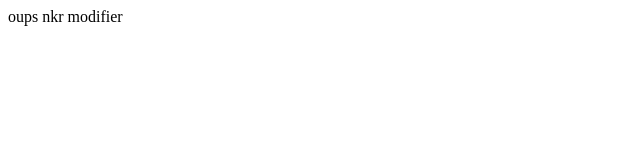
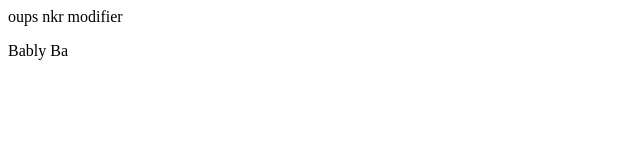
Before and after one commit to al-faddi/GitTest, a plain HTML site: page index.html in a window 1280 px wide. Shown: the full height of the page, 0-640 px from the left. Drawn offline with Linux system fonts and the light colour scheme.

Commit message:
modifirer

```diff
--- a/index.html
+++ b/index.html
@@ -1,4 +1,6 @@
 <html>
 <head></head>
-<body>oups nkr modifier</body>
+<body>oups nkr modifier
+<p>Bably Ba</p>
+</body>
 </html>
```
